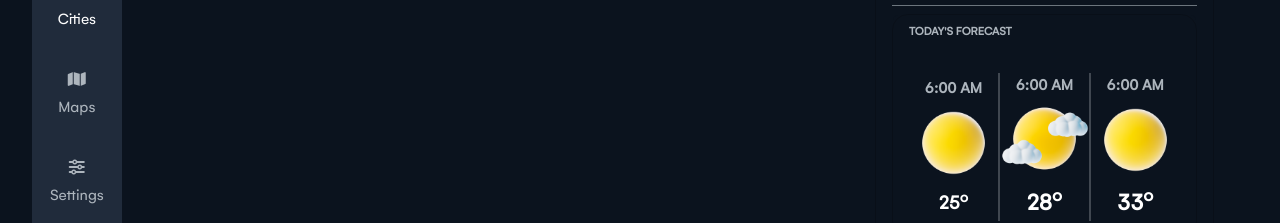
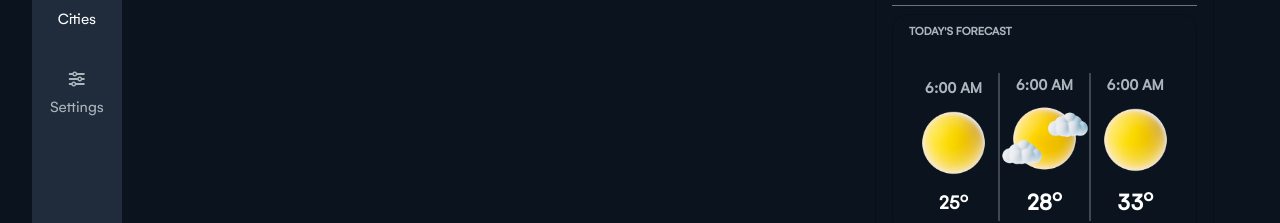
Before and after one commit to CaptainNeon-max/weather-app, a plain HTML site: page weather-app/pages/cities.html in a window 1280 px wide. Shown: the part 279-502 px from the top of the page. Drawn offline with Linux system fonts and the light colour scheme; no server answers.

Commit message:
Update cities.html

```diff
--- a/weather-app/pages/cities.html
+++ b/weather-app/pages/cities.html
@@ -35,12 +35,6 @@
                         <a href="#" class="text-white text-decoration-none d-flex flex-column gap-2 align-items-center text-capitalize p-2 fs-6">
                             <i class="fa-solid fa-list"></i>
                             cities
-                        </a>
-                    </li>
-                    <li>
-                        <a href="./maps.html" class="text-decoration-none d-flex flex-column gap-2 align-items-center text-capitalize text-gray-500 p-2 fs-6">
-                            <i class="fa-solid fa-map"></i>
-                            maps
                         </a>
                     </li>
                     <li>
```
